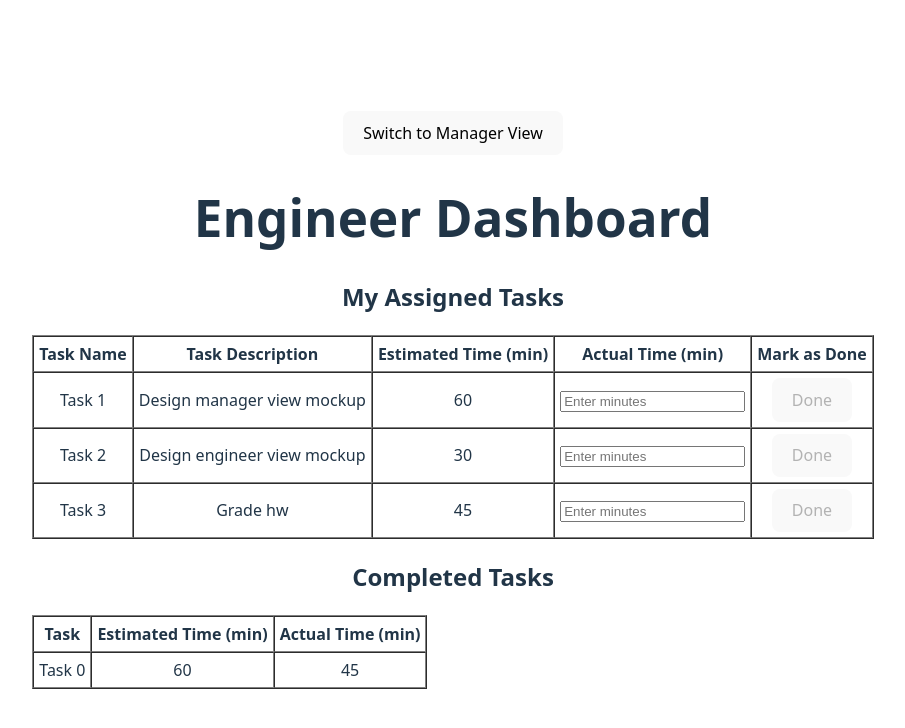
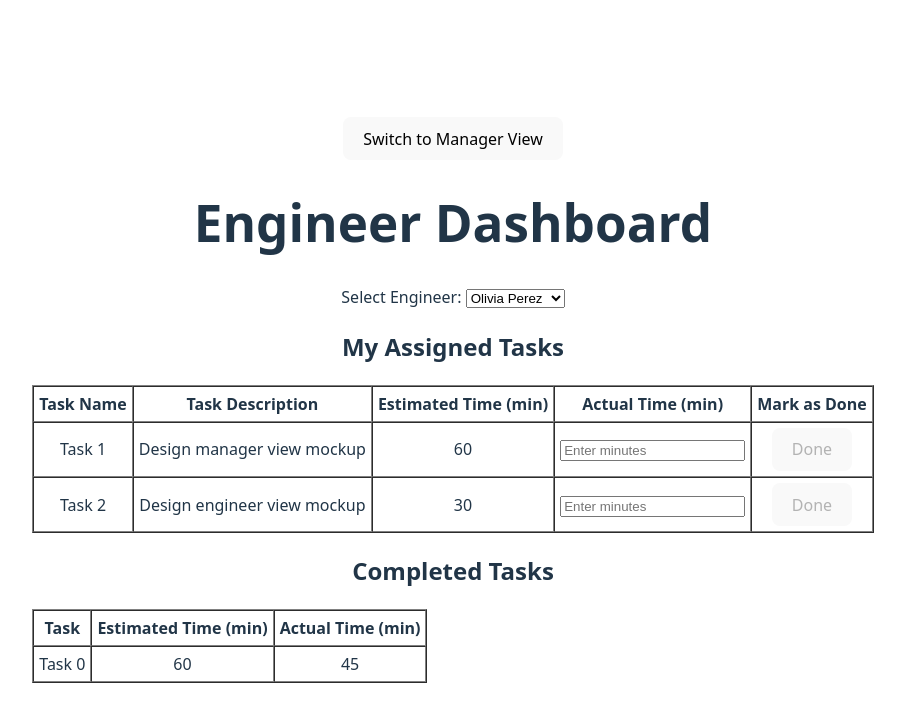
Before and after one commit to Perez0002/Perez_IndividualAssignment, a React (Vite) app: page /engineer in a window 1280 px wide. Shown: the top 728 px of the page, without its empty margins (187-1092 px from the left). Built offline with nearby package versions, Linux system fonts and the light colour scheme.

Commit message:
engineers can view/manage their own page/tasks

```diff
--- a/src/App.tsx
+++ b/src/App.tsx
@@ -36,6 +36,7 @@ function App() {
       <Routes>
         <Route path="/" element={<Navigate to="/manager" />} />
         <Route path="/engineer" element={<EngineerPage
+          engineers={engineers}
           tasks={tasks}
           setTasks={setTasks}
           completedTasks={completedTasks}
--- a/src/pages/EngineerPage.tsx
+++ b/src/pages/EngineerPage.tsx
@@ -2,18 +2,28 @@ import { useState } from "react";
 import { useNavigate } from "react-router-dom";
 import type { Task, CompletedTask } from "../types/interfaces";
 
+import type { Engineer } from "../types/interfaces";
+
 interface EngineerPageProps {
+  engineers: Engineer[];
   tasks: Task[];
   setTasks: React.Dispatch<React.SetStateAction<Task[]>>;
   completedTasks: CompletedTask[];
   setCompletedTasks: React.Dispatch<React.SetStateAction<CompletedTask[]>>;
 }
 
-function EngineerPage({ tasks, setTasks, completedTasks, setCompletedTasks }: EngineerPageProps) {
+function EngineerPage({
+  engineers,
+  tasks,
+  setTasks,
+  completedTasks,
+  setCompletedTasks,
+}: EngineerPageProps) {
   const [actualTimes, setActualTimes] = useState<{ [key: string]: number }>({});
+  const [selectedEngineer, setSelectedEngineer] = useState<string>(engineers.length > 0 ? engineers[0].name : "");
   const navigate = useNavigate();
 
-	const assignedTasks = tasks.filter(t => t.assignedEngineer);
+  const assignedTasks = tasks.filter((t) => t.assignedEngineer === selectedEngineer);
 
   const handleActualTimeChange = (taskName: string, value: string) => {
     setActualTimes({ ...actualTimes, [taskName]: Number(value) });
@@ -22,10 +32,15 @@ function EngineerPage({ tasks, setTasks, completedTasks, setCompletedTasks }: En
   const handleCompleteTask = (task: Task) => {
     const actualTime = actualTimes[task.name];
     if (actualTime && actualTime > 0) {
-			setTasks(tasks.filter(t => t.name !== task.name));
+      setTasks(tasks.filter((t) => t.name !== task.name));
       setCompletedTasks([
         ...completedTasks,
-				{ ...task, actualTime },
+        {
+          name: task.name,
+          engineer: task.assignedEngineer ?? selectedEngineer,
+          estimatedTime: task.estimatedTime,
+          actualTime,
+        },
       ]);
       setActualTimes({ ...actualTimes, [task.name]: 0 });
     }
@@ -35,6 +50,13 @@ function EngineerPage({ tasks, setTasks, completedTasks, setCompletedTasks }: En
     <div>
       <button onClick={() => navigate("/manager")}>Switch to Manager View</button>
       <h1>Engineer Dashboard</h1>
+
+      <label>Select Engineer: </label>
+      <select value={selectedEngineer} onChange={e => setSelectedEngineer(e.target.value)}>
+        {engineers.map(e => (
+          <option key={e.name} value={e.name}>{e.name}</option>
+        ))}
+      </select>
 
       <h2>My Assigned Tasks</h2>
       <table border={1} cellSpacing={0} cellPadding={5}>
@@ -48,7 +70,7 @@ function EngineerPage({ tasks, setTasks, completedTasks, setCompletedTasks }: En
           </tr>
         </thead>
         <tbody>
-					{assignedTasks.map(task => (
+          {assignedTasks.map((task) => (
             <tr key={task.name}>
               <td>{task.name}</td>
               <td>{task.description}</td>
@@ -58,7 +80,9 @@ function EngineerPage({ tasks, setTasks, completedTasks, setCompletedTasks }: En
                   type="number"
                   placeholder="Enter minutes"
                   value={actualTimes[task.name] || ""}
-									onChange={e => handleActualTimeChange(task.name, e.target.value)}
+                  onChange={(e) =>
+                    handleActualTimeChange(task.name, e.target.value)
+                  }
                   min={1}
                 />
               </td>
@@ -66,7 +90,9 @@ function EngineerPage({ tasks, setTasks, completedTasks, setCompletedTasks }: En
                 <button
                   type="button"
                   onClick={() => handleCompleteTask(task)}
-									disabled={!actualTimes[task.name] || actualTimes[task.name] <= 0}
+                  disabled={
+                    !actualTimes[task.name] || actualTimes[task.name] <= 0
+                  }
                 >
                   Done
                 </button>
```
Lines whose indentation alone changed are shown as unchanged.
